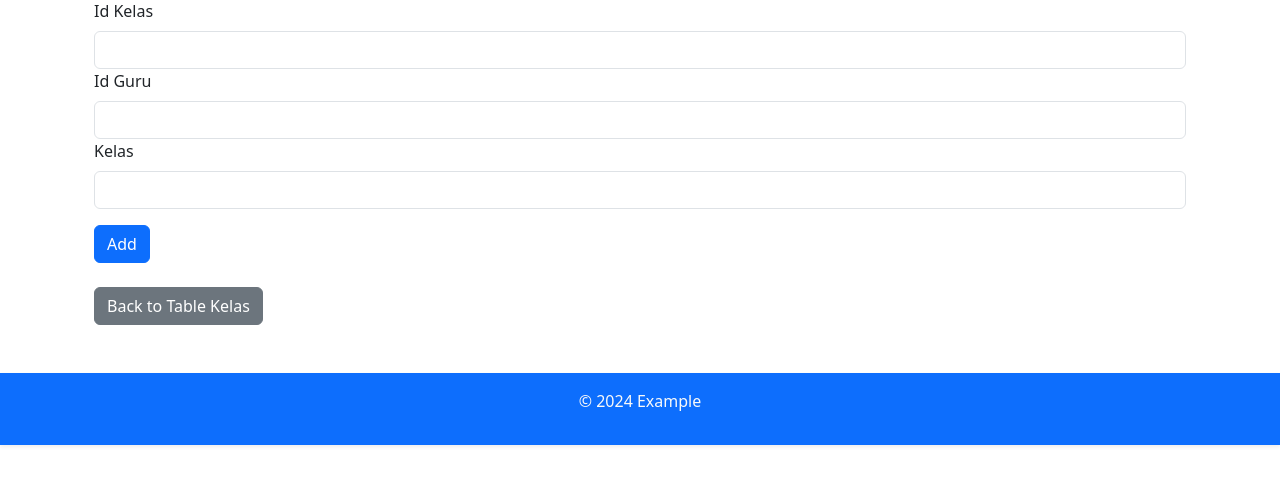
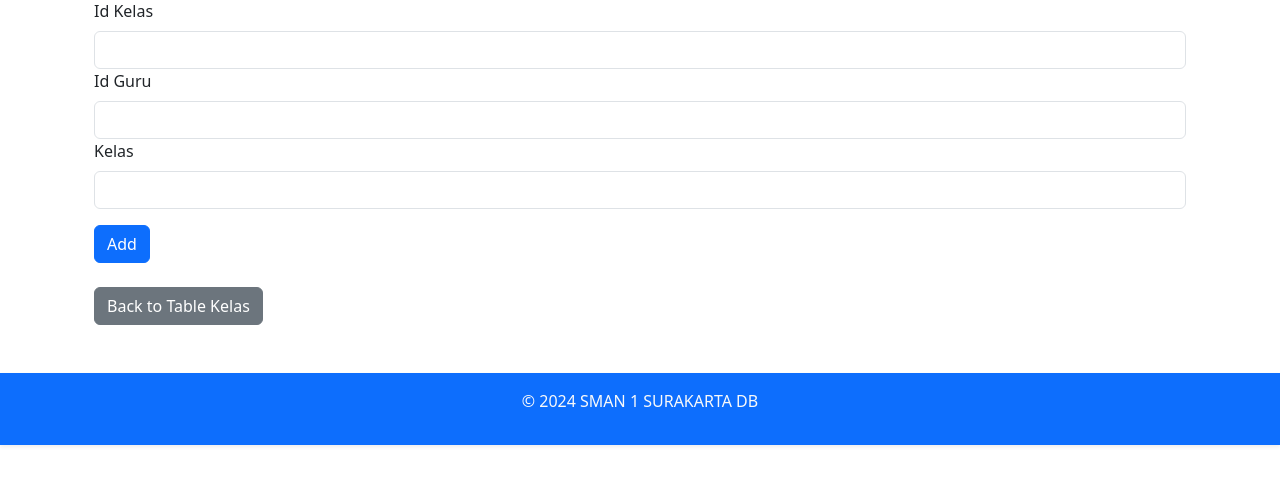
Before and after one commit to vann10/ProjectBasdat, a Flask app: page /Create/createKelas in a window 1280 px wide. Shown: the part 177-672 px from the top of the page. Run offline with Flask 3, Linux system fonts and the light colour scheme.

Commit message:
copyright

```diff
--- a/app/templates/Create/createAbsGuru.html
+++ b/app/templates/Create/createAbsGuru.html
@@ -84,7 +84,7 @@
     </main>
 
     <footer class="bg-primary text-light text-center p-3 mt-5 shadow-sm">
-      <p>&copy; 2024 Example</p>
+      <p>&copy; 2024 SMAN 1 SURAKARTA DB</p>
     </footer>
 
     <script src="https://cdn.jsdelivr.net/npm/bootstrap@5.3.3/dist/js/bootstrap.bundle.min.js" integrity="sha384-YvpcrYf0tY3lHB60NNkmXc5s9fDVZLESaAA55NDzOxhy9GkcIdslK1eN7N6jIeHz" crossorigin="anonymous"></script>
--- a/app/templates/Create/createAbsSiswa.html
+++ b/app/templates/Create/createAbsSiswa.html
@@ -84,7 +84,7 @@
     </main>
 
     <footer class="bg-primary text-light text-center p-3 mt-5 shadow-sm">
-      <p>&copy; 2024 Example</p>
+      <p>&copy; 2024 SMAN 1 SURAKARTA DB</p>
     </footer>
 
     <script src="https://cdn.jsdelivr.net/npm/bootstrap@5.3.3/dist/js/bootstrap.bundle.min.js" integrity="sha384-YvpcrYf0tY3lHB60NNkmXc5s9fDVZLESaAA55NDzOxhy9GkcIdslK1eN7N6jIeHz" crossorigin="anonymous"></script>
--- a/app/templates/Create/createDataGuru.html
+++ b/app/templates/Create/createDataGuru.html
@@ -87,7 +87,7 @@
     </main>
 
     <footer class="bg-primary text-light text-center p-3 mt-5 shadow-sm">
-      <p>&copy; 2024 Example</p>
+      <p>&copy; 2024 SMAN 1 SURAKARTA DB</p>
     </footer>
 
     <script src="https://cdn.jsdelivr.net/npm/bootstrap@5.3.3/dist/js/bootstrap.bundle.min.js" integrity="sha384-YvpcrYf0tY3lHB60NNkmXc5s9fDVZLESaAA55NDzOxhy9GkcIdslK1eN7N6jIeHz" crossorigin="anonymous"></script>
--- a/app/templates/Create/createDataSiswa.html
+++ b/app/templates/Create/createDataSiswa.html
@@ -90,7 +90,7 @@
     </main>
 
     <footer class="bg-primary text-light text-center p-3 mt-5 shadow-sm">
-      <p>&copy; 2024 Example</p>
+      <p>&copy; 2024 SMAN 1 SURAKARTA DB</p>
     </footer>
 
     <script src="https://cdn.jsdelivr.net/npm/bootstrap@5.3.3/dist/js/bootstrap.bundle.min.js" integrity="sha384-YvpcrYf0tY3lHB60NNkmXc5s9fDVZLESaAA55NDzOxhy9GkcIdslK1eN7N6jIeHz" crossorigin="anonymous"></script>
--- a/app/templates/Create/createEvaluasi.html
+++ b/app/templates/Create/createEvaluasi.html
@@ -81,7 +81,7 @@
     </main>
 
     <footer class="bg-primary text-light text-center p-3 mt-5 shadow-sm">
-      <p>&copy; 2024 Example</p>
+      <p>&copy; 2024 SMAN 1 SURAKARTA DB</p>
     </footer>
 
     <script src="https://cdn.jsdelivr.net/npm/bootstrap@5.3.3/dist/js/bootstrap.bundle.min.js" integrity="sha384-YvpcrYf0tY3lHB60NNkmXc5s9fDVZLESaAA55NDzOxhy9GkcIdslK1eN7N6jIeHz" crossorigin="anonymous"></script>
--- a/app/templates/Create/createJadwal.html
+++ b/app/templates/Create/createJadwal.html
@@ -87,7 +87,7 @@
     </main>
 
     <footer class="bg-primary text-light text-center p-3 mt-5 shadow-sm">
-      <p>&copy; 2024 Example</p>
+      <p>&copy; 2024 SMAN 1 SURAKARTA DB</p>
     </footer>
 
     <script src="https://cdn.jsdelivr.net/npm/bootstrap@5.3.3/dist/js/bootstrap.bundle.min.js" integrity="sha384-YvpcrYf0tY3lHB60NNkmXc5s9fDVZLESaAA55NDzOxhy9GkcIdslK1eN7N6jIeHz" crossorigin="anonymous"></script>
--- a/app/templates/Create/createKelas.html
+++ b/app/templates/Create/createKelas.html
@@ -74,7 +74,7 @@
     </main>
 
     <footer class="bg-primary text-light text-center p-3 mt-5 shadow-sm">
-      <p>&copy; 2024 Example</p>
+      <p>&copy; 2024 SMAN 1 SURAKARTA DB</p>
     </footer>
 
     <script src="https://cdn.jsdelivr.net/npm/bootstrap@5.3.3/dist/js/bootstrap.bundle.min.js" integrity="sha384-YvpcrYf0tY3lHB60NNkmXc5s9fDVZLESaAA55NDzOxhy9GkcIdslK1eN7N6jIeHz" crossorigin="anonymous"></script>
--- a/app/templates/Create/createMataPelajaran.html
+++ b/app/templates/Create/createMataPelajaran.html
@@ -88,7 +88,7 @@
     </main>
 
     <footer class="bg-primary text-light text-center p-3 mt-5 shadow-sm">
-      <p>&copy; 2024 Example</p>
+      <p>&copy; 2024 SMAN 1 SURAKARTA DB</p>
     </footer>
 
     <script src="https://cdn.jsdelivr.net/npm/bootstrap@5.3.3/dist/js/bootstrap.bundle.min.js" integrity="sha384-YvpcrYf0tY3lHB60NNkmXc5s9fDVZLESaAA55NDzOxhy9GkcIdslK1eN7N6jIeHz" crossorigin="anonymous"></script>
--- a/app/templates/Create/createNilai.html
+++ b/app/templates/Create/createNilai.html
@@ -77,7 +77,7 @@
     </main>
 
     <footer class="bg-primary text-light text-center p-3 mt-5 shadow-sm">
-      <p>&copy; 2024 Example</p>
+      <p>&copy; 2024 SMAN 1 SURAKARTA DB</p>
     </footer>
 
     <script src="https://cdn.jsdelivr.net/npm/bootstrap@5.3.3/dist/js/bootstrap.bundle.min.js" integrity="sha384-YvpcrYf0tY3lHB60NNkmXc5s9fDVZLESaAA55NDzOxhy9GkcIdslK1eN7N6jIeHz" crossorigin="anonymous"></script>
--- a/app/templates/Create/createPembayaran.html
+++ b/app/templates/Create/createPembayaran.html
@@ -83,7 +83,7 @@
     </main>
 
     <footer class="bg-primary text-light text-center p-3 mt-5 shadow-sm">
-      <p>&copy; 2024 Example</p>
+      <p>&copy; 2024 SMAN 1 SURAKARTA DB</p>
     </footer>
 
     <script src="https://cdn.jsdelivr.net/npm/bootstrap@5.3.3/dist/js/bootstrap.bundle.min.js" integrity="sha384-YvpcrYf0tY3lHB60NNkmXc5s9fDVZLESaAA55NDzOxhy9GkcIdslK1eN7N6jIeHz" crossorigin="anonymous"></script>
```
